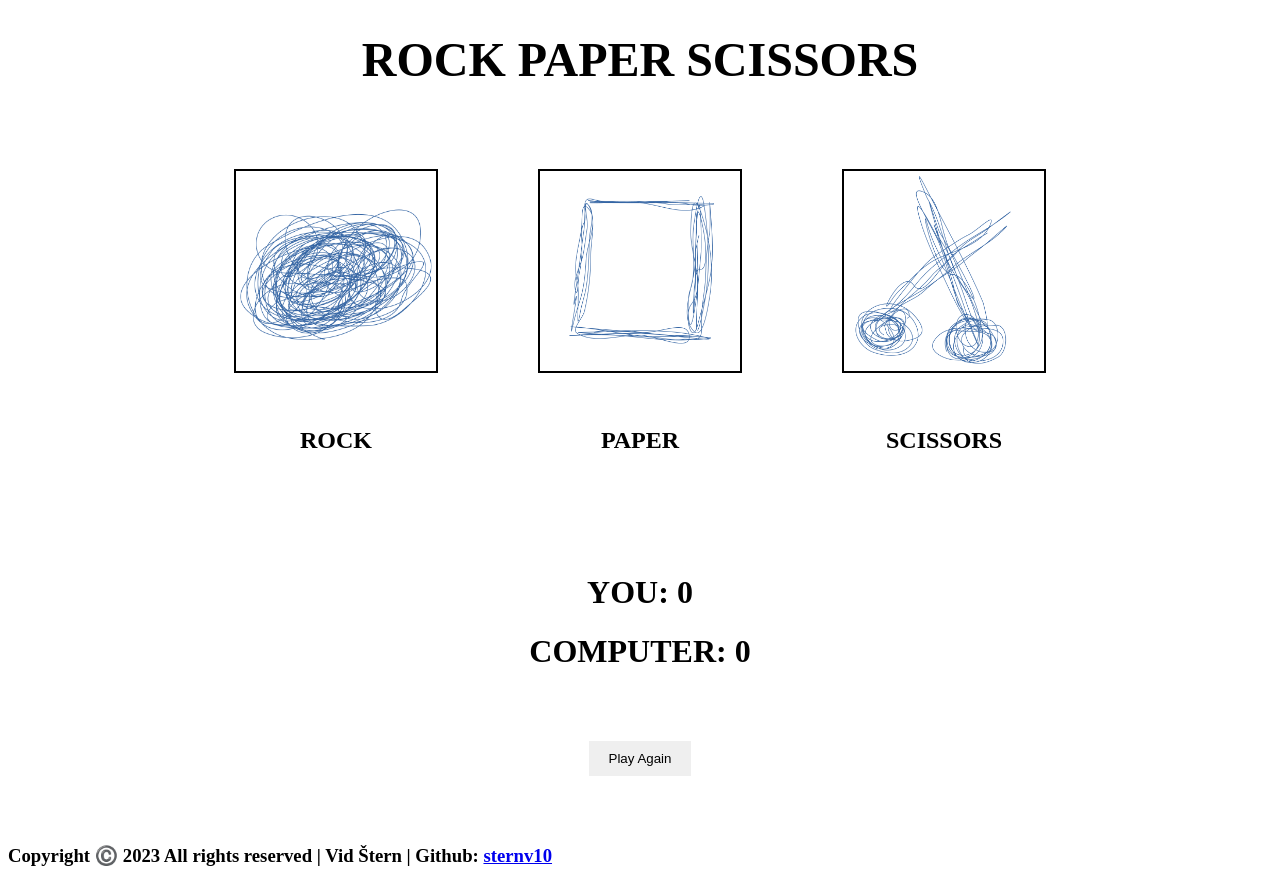
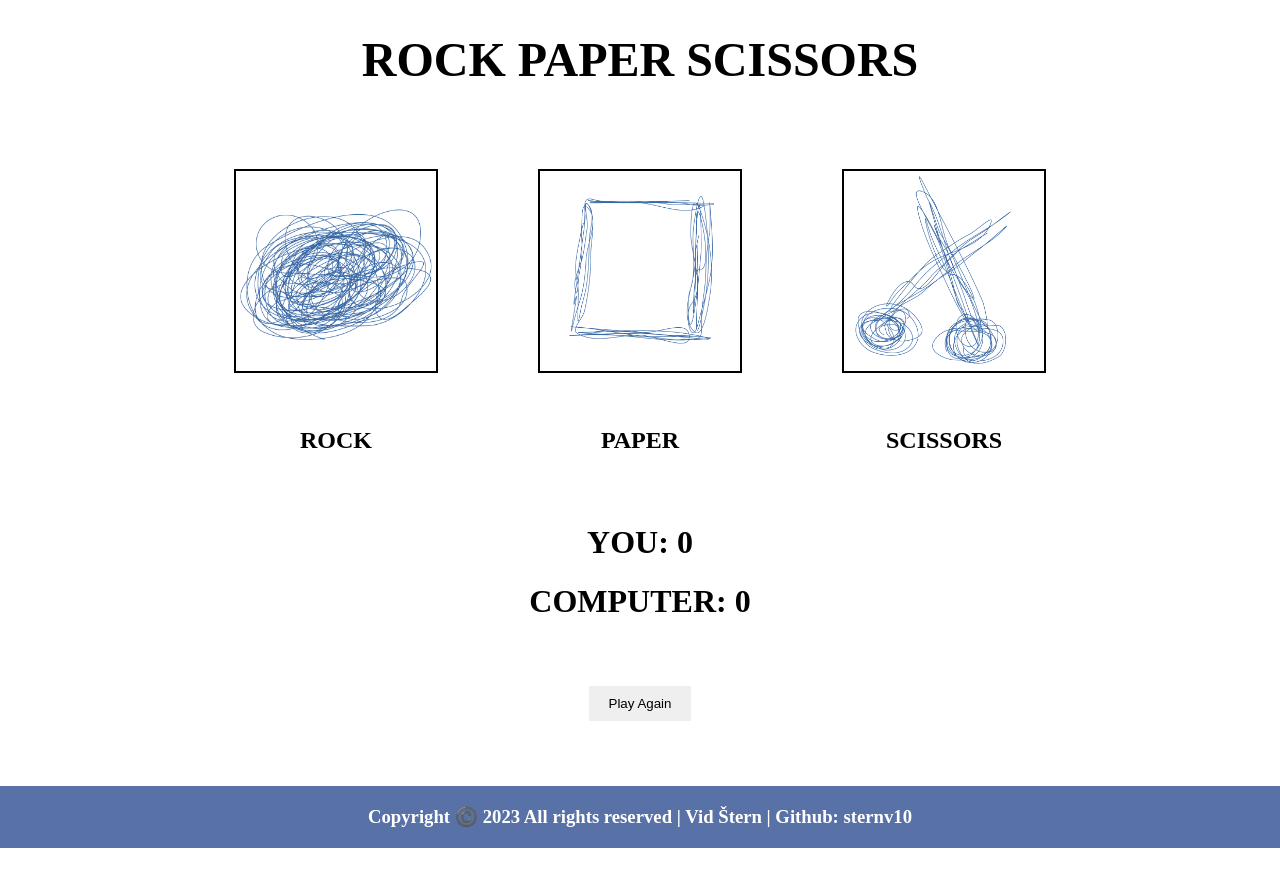
Before and after one commit to sternv10/rock-paper-scissors-basic-game, a plain HTML site: page index.html in a window 1280 px wide. After the commit the page ends 848 px from the top, so only its background shows below. Drawn offline with Linux system fonts and the light colour scheme.

Commit message:
final css styles for website

```diff
--- a/styles.css
+++ b/styles.css
@@ -1,12 +1,5 @@
-.main {
-  display: flex;
-  justify-content: center;
-  align-items: center;
-}
-
-.main-title {
-  text-align: center;
-  font-size: 48px;
+body {
+  margin: 10px 0px 0px 0px;
 }
 
 h2 {
@@ -22,9 +15,20 @@ img {
   cursor: pointer;
 }
 
+.main {
+  display: flex;
+  justify-content: center;
+  align-items: center;
+}
+
+.main-title {
+  text-align: center;
+  font-size: 48px;
+}
+
 .score {
   text-align: center;
-  margin-top: 100px;
+  margin-top: 50px;
 }
 
 .clickable {
@@ -35,8 +39,21 @@ img {
   transform: scale(1.1);
 }
 
+.copyright {
+  background-color: #5871a7;
+  text-align: center;
+  margin: 20px 0px 0px 0px;
+  padding: 20px;
+  color: white;
+}
+
+.github {
+  text-decoration: none;
+  color: white;
+}
+
 #play-again {
-  margin: 50px;
+  margin: 45px;
   border: none;
   padding: 10px 20px;
   text-align: center;
```
